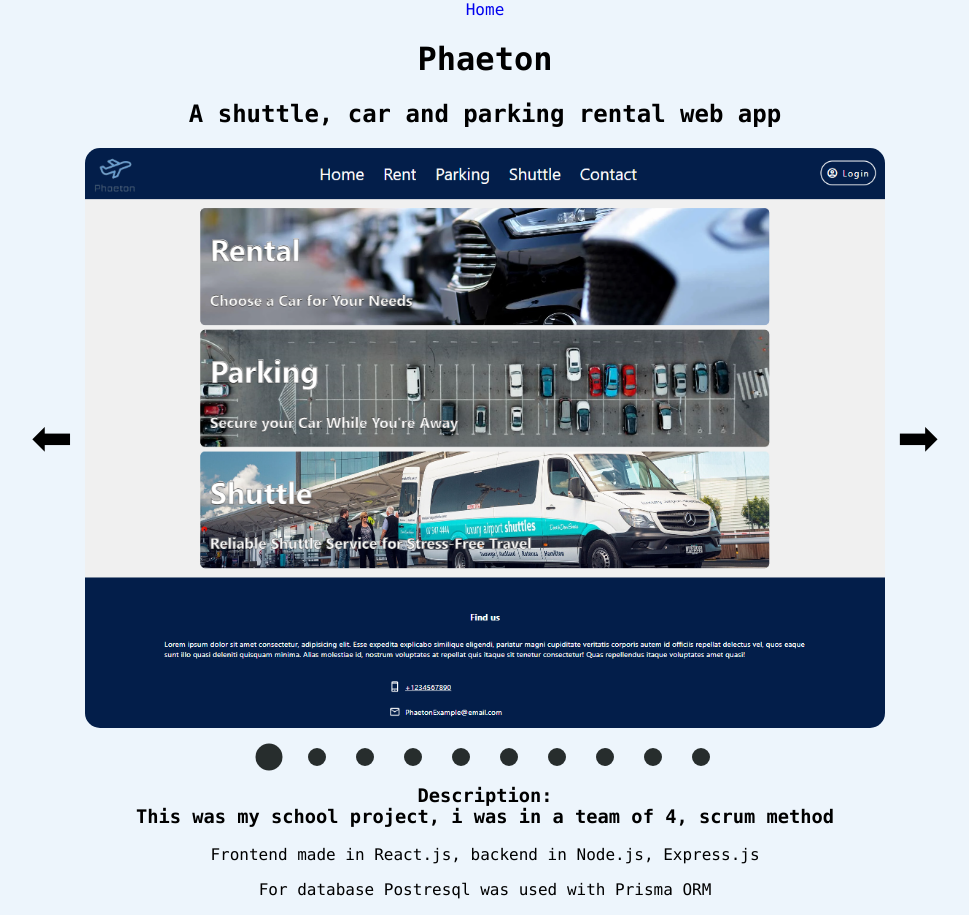
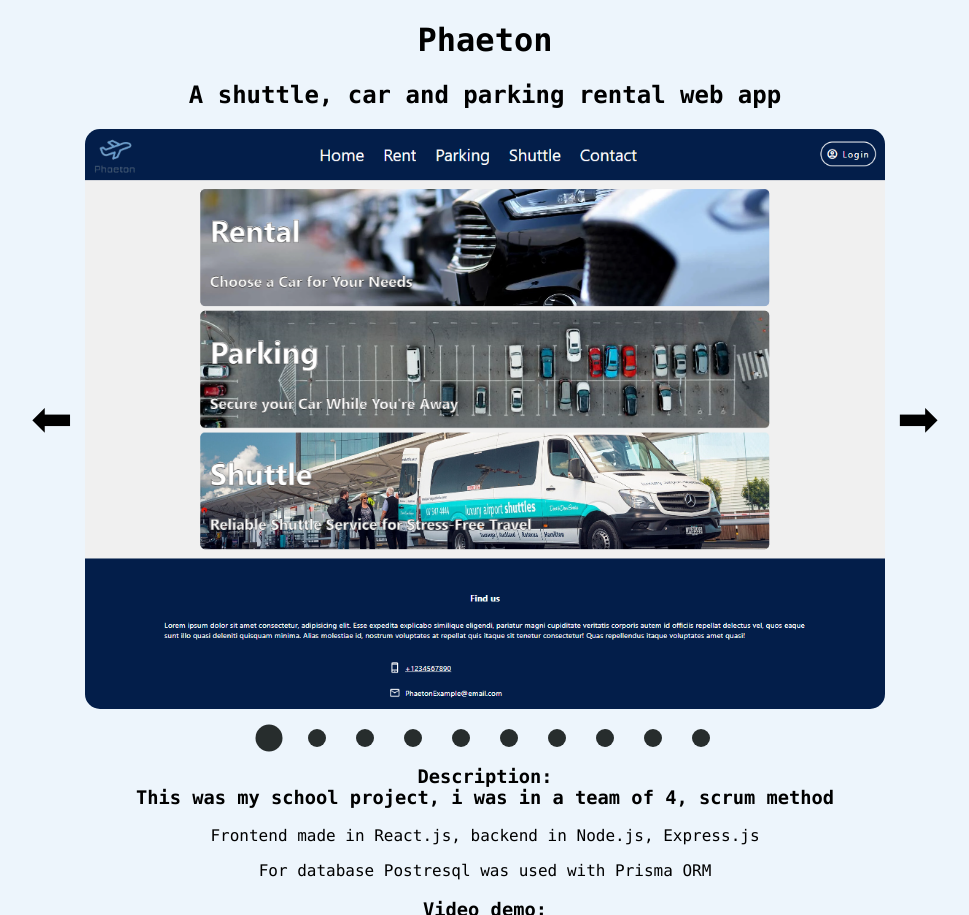
Before and after one commit to Purplefingerex/portfolio, an Astro site: page /phaeton in a window 1280 px wide. Shown: the top 915 px of the page, without its empty margins (155-1124 px from the left). Built offline with nearby package versions, Linux system fonts and the light colour scheme; Astro itself is replaced by a stand-in of ours.

Commit message:
minor changes

```diff
--- a/src/components/Projects.astro
+++ b/src/components/Projects.astro
@@ -46,5 +46,5 @@
 		.project-container {
 			justify-content: center;
 		}
-
+	}
 </style>
--- a/src/layouts/Layout.astro
+++ b/src/layouts/Layout.astro
@@ -13,7 +13,7 @@
 		<meta charset="UTF-8" />
 		<meta name="description" content="Astro description" />
 		<meta name="viewport" content="width=device-width" />
-		<link rel="icon" type="image/svg+xml" href="/favicon.svg" />
+		<link rel="icon" type="image/svg+xml" href="/acsaiaLogo.png" />
 		<meta name="generator" content={Astro.generator} />
 		<title>{title}</title>
 	</head>
--- a/src/pages/phaeton.astro
+++ b/src/pages/phaeton.astro
@@ -1,23 +1,9 @@
 ---
 import Layout from "../layouts/Layout.astro";
 import { imageSources } from "../scripts/imageData.js";
-// console.log(imageSources);
-
-/*
-{
-				imageSources.map((img, i) => {
-					return (
-						<li>
-							<img src={img} alt="" />
-						</li>
-					);
-				})
-			}
-*/
 ---
 
 <Layout title="Phaeton project">
-	<a href="#hero">Home</a>
 	<h1>Phaeton</h1>
 	<h2>A shuttle, car and parking rental web app</h2>
 
```
Also changed, not shown: public/acsaiaLogo.png (added), public/favicon.svg (deleted).
